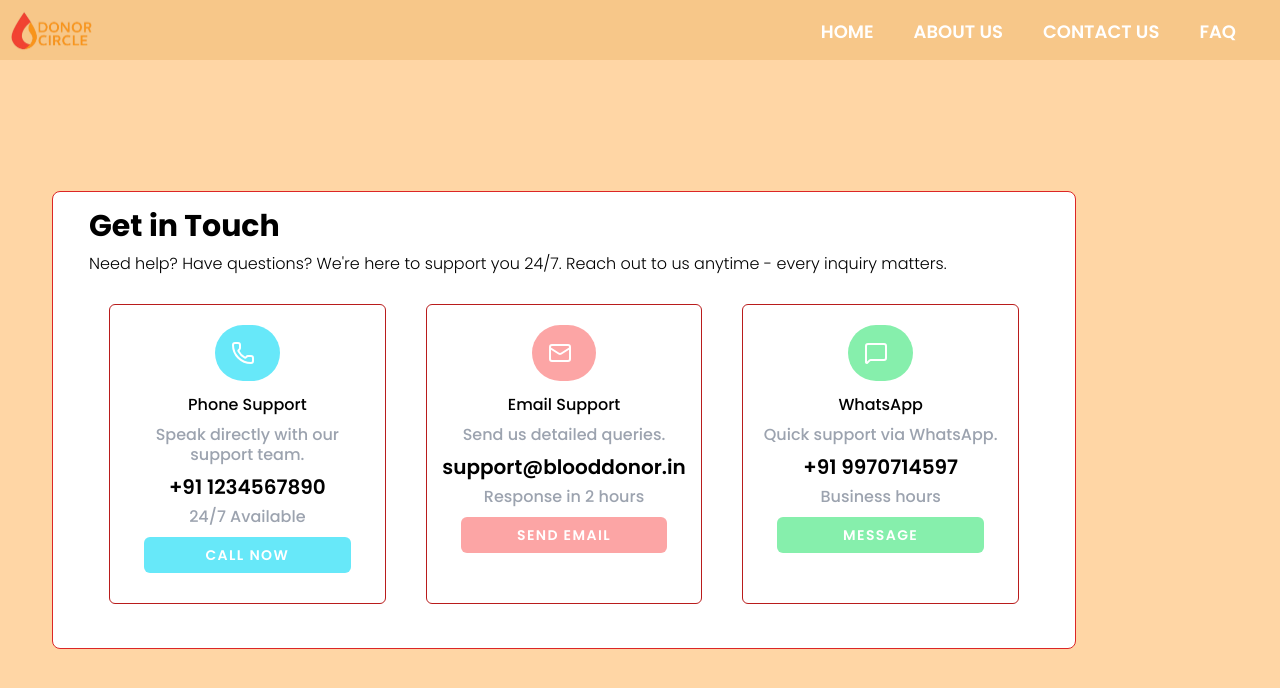
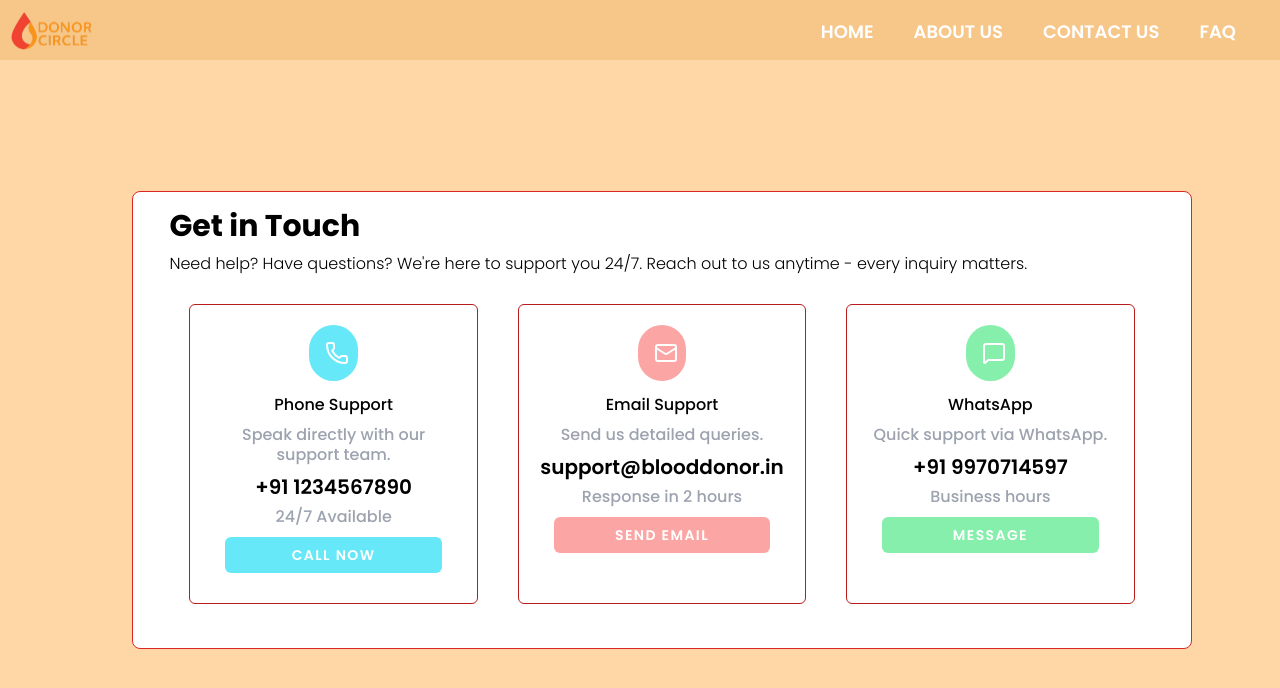
Before and after one commit to TanmayVidhate/DonorCircle_2, a React (Vite) app in the folder client/: page /contactus in a window 1280 px wide. Shown: the top 688 px of the page. Built offline with nearby package versions, Linux system fonts and the light colour scheme.

Commit message:
add breackpoint xl

```diff
--- a/client/src/Components/ContactUSCard.jsx
+++ b/client/src/Components/ContactUSCard.jsx
@@ -6,8 +6,8 @@ function ContactUSCard({className,Icon,title,info,mobile,action,btntext,btnbgcol
     return (
         <>
             <div className='border border-red-700 rounded-md text-center w-5/6 h-[300px] m-5 p-2  md:w-[300px] lg:w-[350px]'>
-                <div className={`m-auto  rounded-full w-[20%] h-[20%] mt-3 relative ${className} sm:w-[20%] sm:h-[20%] lg:w-[25%] lg:h-[20%]`}>
-                    <p className='absolute left-4 top-4 text-white sm:left-5 sm:top-4 md:left-4'><Icon/></p>
+                <div className={`m-auto  rounded-full w-[20%] h-[20%] mt-3 relative ${className} sm:w-[20%] sm:h-[20%] lg:w-[20%] lg:h-[20%] xl:w-[18%] xl:h-[20%]`}>
+                    <p className='absolute left-4 top-4 text-white sm:left-5 sm:top-4 md:left-4 xl:top-4 lg:left-4 lg:top-4 '><Icon/></p>
                 </div>
                 <div className='mt-3'>
                     <p>{title}</p>
--- a/client/src/Views/ContactUs.jsx
+++ b/client/src/Views/ContactUs.jsx
@@ -14,7 +14,7 @@ function ContactUs() {
         <div className='flex flex-col w-screen min-h-screen bg-[#ffd6a5] xl:h-screen'>
             <Navbar />
             <div className='flex-1 grid place-items-center'>
-                <div className='flex justify-center items-center rounded-lg bg-[#FFFFFF] border border-red-600 mt-24 mx-10  sm:min-h-max  sm:w-3/4 sm:px-5 lg:-ml-28 lg:mt-10 lg:w-4/5  2xl:w-3/5  '>
+                <div className='flex justify-center items-center rounded-lg bg-[#FFFFFF] border border-red-600 mt-24 mx-10  sm:min-h-max  sm:w-3/4 sm:px-5  lg:mt-10 lg:w-4/5  2xl:w-3/5  '>
                     <div className='w-full h-full p-4 '>
                         <div className=''>
                             <p className='text-3xl font-bold '>Get in Touch</p>
```
